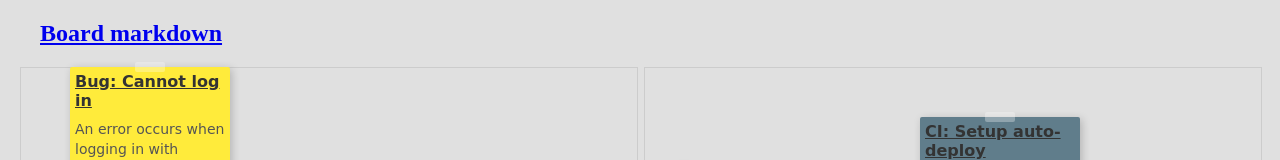
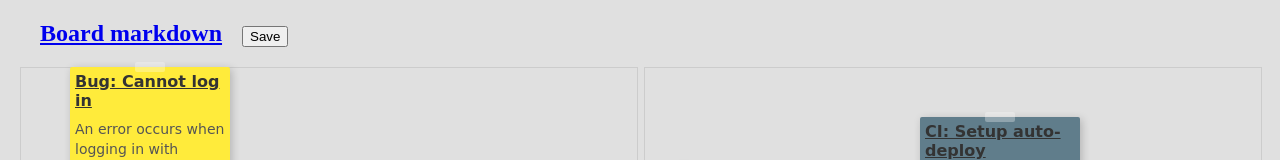
Before and after one commit to wasabina67/board-markdown, a React (Vite) app: page / in a window 1280 px wide. Shown: the top 160 px of the page. Built offline with nearby package versions, Linux system fonts and the light colour scheme.

Commit message:
Update src/App.tsx

```diff
--- a/src/App.tsx
+++ b/src/App.tsx
@@ -70,10 +70,30 @@ function App() {
     setDragState(status)
   }
 
+  const saveToLocalStorage = () => {
+    try {
+      localStorage.setItem('board-markdown.stickyNotes', JSON.stringify(stickyNotes))
+      alert('Success!')
+    } catch (err) {
+      console.error('Error:', err)
+      alert('Error!')
+    }
+  }
+
   React.useEffect(() => {
+    try {
+      const savedStickyNotes = localStorage.getItem('board-markdown.stickyNotes')
+      if (savedStickyNotes) {
+        setStickyNotes(JSON.parse(savedStickyNotes))
+        return
+      }
+    } catch (err) {
+      console.error('Error:', err)
+    }
+
     fetch('/board-markdown/data.json')
       .then((res) => {
-        if (!res.ok) throw new Error('err')
+        if (!res.ok) throw new Error('Error')
         return res.json()
       })
       .then((data: StickyNote[]) => {
@@ -89,6 +109,12 @@ function App() {
       <div className="board-container">
         <h1>
           <a href="https://wasabina67.github.io/board-markdown/">Board markdown</a>
+          <button
+            className="save"
+            onClick={saveToLocalStorage}
+          >
+            Save
+          </button>
         </h1>
         <div
           className="sticky-notes-container"
```
